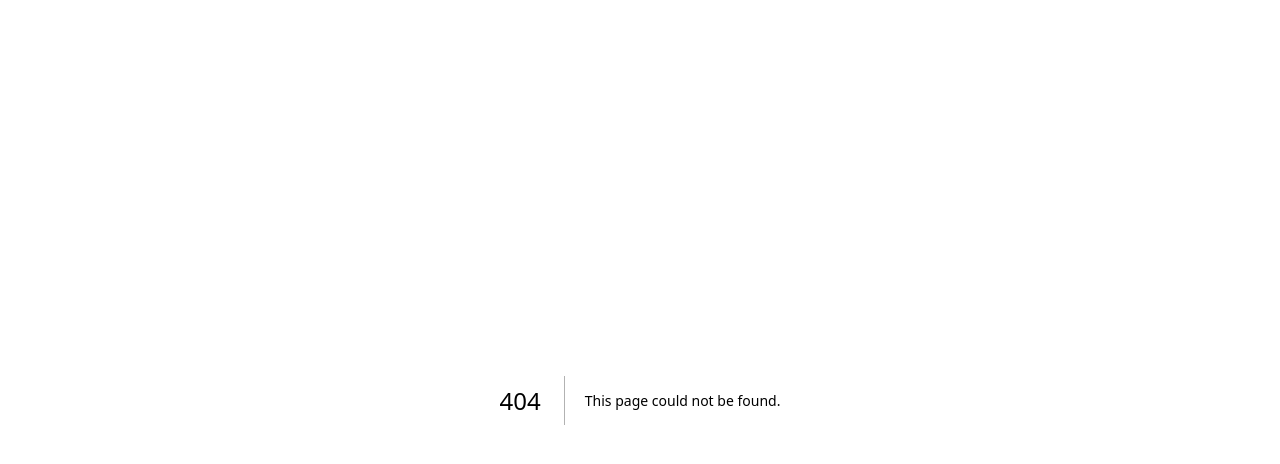
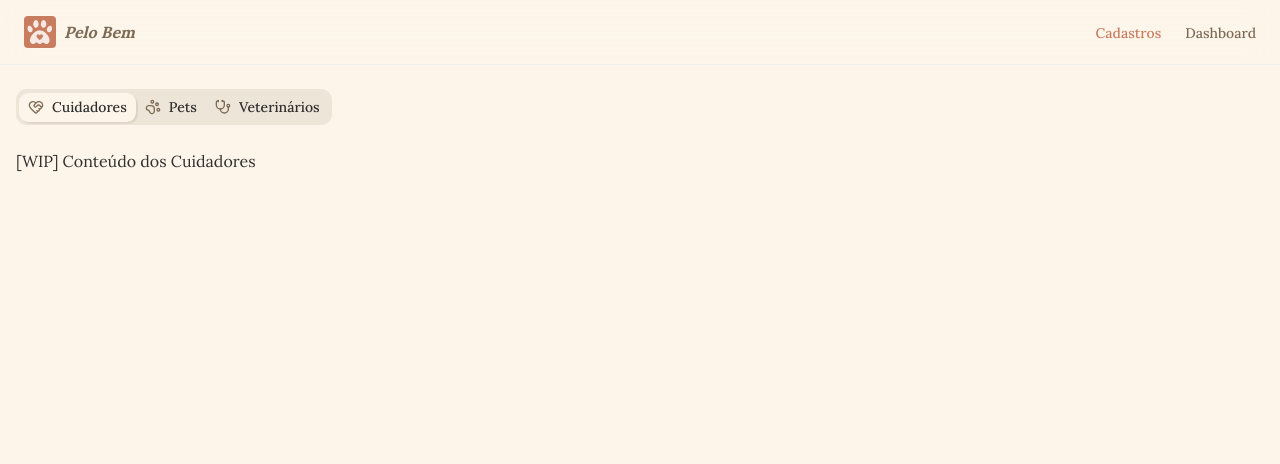
Before and after one commit to thiagoausechi/pelo-bem, a Next.js app: page /registers/owners in a window 1280 px wide. Before the commit this address had no page. Shown: the top 464 px of the page. Built offline with nearby package versions, Linux system fonts and the light colour scheme.

Commit message:
feat(client/pages): ✨ implementar abas na página de cadastros (`registers`)

```diff
--- /dev/null
+++ b/app/(app)/registers/[slug]/page.tsx
@@ -0,0 +1,15 @@
+import { REGISTERS_TABS } from "@client/pages/registers/tabs";
+import { redirect } from "next/navigation";
+
+interface Props {
+  params: Promise<{ slug: keyof typeof REGISTERS_TABS }>;
+}
+
+export default async function RegisterContentPage({ params }: Props) {
+  const { slug } = await params;
+  const content = REGISTERS_TABS[slug]?.content;
+
+  if (content) return content;
+
+  redirect(`/404?from=${slug}`);
+}
--- /dev/null
+++ b/app/(app)/registers/layout.tsx
@@ -0,0 +1,6 @@
+import { RegistersPage } from "@client/pages/registers";
+import { type PropsWithChildren } from "react";
+
+export default function RegistersLayout({ children }: PropsWithChildren) {
+  return <RegistersPage>{children}</RegistersPage>;
+}
--- a/app/(app)/registers/page.tsx
+++ b/app/(app)/registers/page.tsx
@@ -1,5 +1,5 @@
-import { RegistersPage } from "@client/pages/registers";
+import { RegistersRouteRedirector } from "@client/pages/registers";
 
-export default function Registers() {
-  return <RegistersPage />;
+export default function RegistersDefaultRoute() {
+  return <RegistersRouteRedirector />;
 }
--- a/frontend/pages/registers/index.tsx
+++ b/frontend/pages/registers/index.tsx
@@ -1,11 +1,58 @@
-export function RegistersPage() {
+"use client";
+import { Label } from "@client/components/ui/label";
+import { Tabs } from "@client/components/ui/tabs";
+import { useParams, useRouter } from "next/navigation";
+import { useEffect, type PropsWithChildren } from "react";
+import { DEFAULT_TAB, LOCAL_STORAGE_KEY, REGISTERS_TABS } from "./tabs";
+
+export function RegistersPage({ children }: PropsWithChildren) {
+  const router = useRouter();
+  const params = useParams();
+
+  const activeTab = Array.isArray(params.slug) ? params.slug[0] : params.slug;
+
+  const handleTabChange = (tabId: string) => {
+    localStorage.setItem(LOCAL_STORAGE_KEY, tabId);
+    router.push(`/registers/${tabId}`);
+  };
+
+  useEffect(() => {
+    if (activeTab) localStorage.setItem(LOCAL_STORAGE_KEY, activeTab);
+  }, [activeTab]);
+
   return (
     <div className="relative isolate flex flex-1 flex-col">
       <div className="@container/content container mx-auto flex flex-1 flex-col gap-2 px-4">
-        <div className="flex flex-col gap-4 py-4 md:gap-6 md:py-6">
-          {/* tabs */}
+        <div className="flex flex-1 flex-col gap-4 py-4 md:gap-6 md:py-6">
+          <Tabs
+            tabs={REGISTERS_TABS}
+            defaultTab="owners"
+            value={activeTab}
+            onValueChange={handleTabChange}
+            className="flex flex-1 flex-col"
+          >
+            <div className="relative flex flex-1 flex-col gap-4 overflow-auto">
+              {children}
+            </div>
+          </Tabs>
         </div>
       </div>
     </div>
   );
 }
+
+export function RegistersRouteRedirector() {
+  const router = useRouter();
+
+  useEffect(() => {
+    const lastTab = localStorage.getItem(LOCAL_STORAGE_KEY);
+
+    router.replace(`/registers/${lastTab ?? DEFAULT_TAB}`);
+  }, [router]);
+
+  return (
+    <div className="flex flex-1 grow items-center justify-center">
+      <Label className="text-lg">Carregando...</Label>
+    </div>
+  );
+}
--- /dev/null
+++ b/frontend/pages/registers/tabs/index.tsx
@@ -0,0 +1,34 @@
+import { Label } from "@client/components/ui/label";
+import type { TabsConfig } from "@client/components/ui/tabs";
+import { HeartHandshake, PawPrint, Stethoscope } from "lucide-react";
+
+export const REGISTERS_TABS = {
+  owners: {
+    label: (
+      <Label className="flex cursor-pointer items-center gap-2">
+        <HeartHandshake className="text-muted-foreground h-4 w-4" /> Cuidadores
+      </Label>
+    ),
+    content: <div>[WIP] Conteúdo dos Cuidadores</div>,
+  },
+  pets: {
+    label: (
+      <Label className="flex cursor-pointer items-center gap-2">
+        <PawPrint className="text-muted-foreground h-4 w-4" /> Pets
+      </Label>
+    ),
+    content: <div>[WIP] Conteúdo dos Pets</div>,
+  },
+  veterinarians: {
+    label: (
+      <Label className="flex cursor-pointer items-center gap-2">
+        <Stethoscope className="text-muted-foreground h-4 w-4" /> Veterinários
+      </Label>
+    ),
+    content: <div>[WIP] Conteúdo dos Veterinários</div>,
+  },
+} satisfies TabsConfig;
+
+export const DEFAULT_TAB: keyof typeof REGISTERS_TABS = "owners";
+
+export const LOCAL_STORAGE_KEY = "lastRegisterTab";
```
